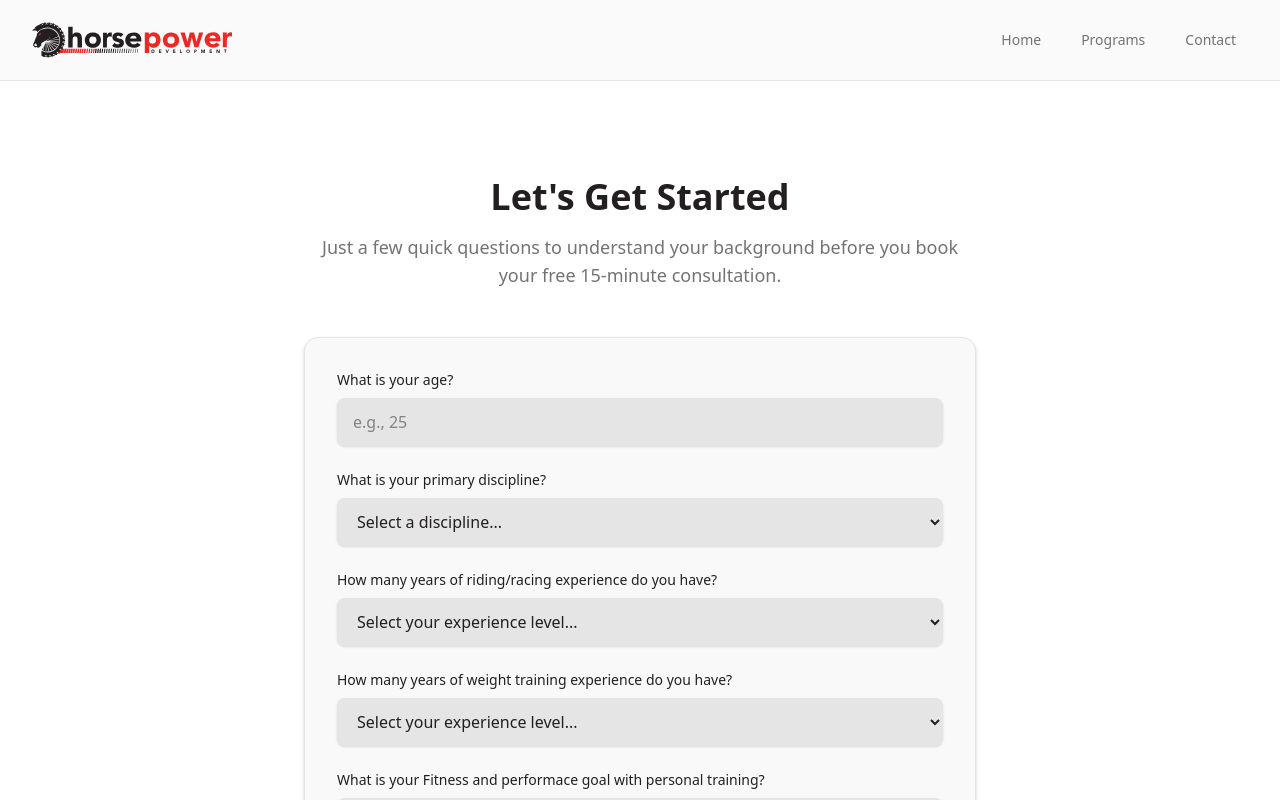
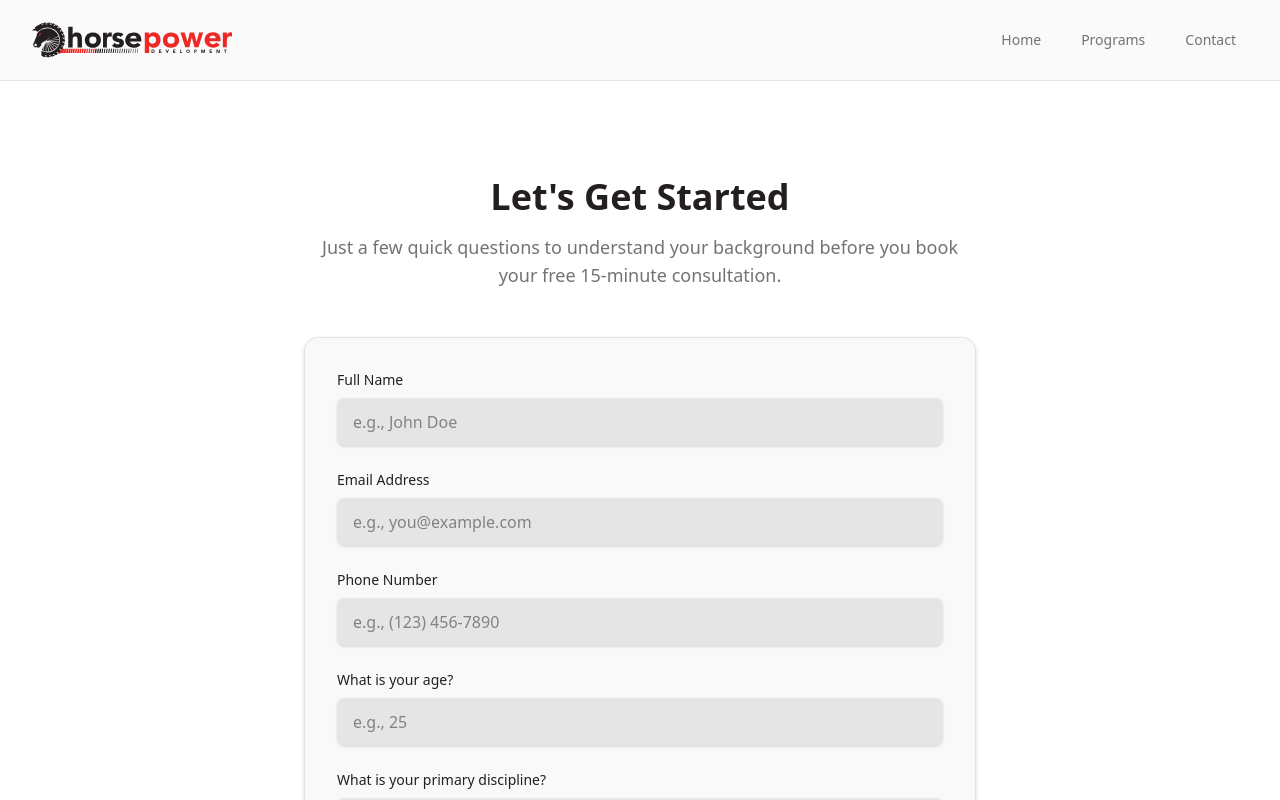
Before and after one commit to Tres3Sillings/horsepowerdevelopment, a React (Vite) app: page /intro-call in a window 1280 px wide. Shown: the top 800 px of the page. Built offline with nearby package versions, Linux system fonts and the light colour scheme.

Commit message:
added Name, email, number to form

```diff
--- a/src/pages/IntroCallPage.jsx
+++ b/src/pages/IntroCallPage.jsx
@@ -32,6 +32,9 @@ export default function IntroCallPage() {
     const [formStatus, setFormStatus] = useState({ loading: false, error: '' });
 
     const [formData, setFormData] = useState({
+        name: '',
+        email: '',
+        phoneNumber: '',
         age: '',
         discipline: '',
         otherDiscipline: '',
@@ -113,6 +116,51 @@ export default function IntroCallPage() {
 
                             <form onSubmit={handleSubmit} className="mt-12 bg-card border border-border p-8 rounded-xl shadow-lg space-y-6">
                                 <input type="hidden" name="selectedPackage" value={formData.selectedPackage} />
+
+                                {/* Name */}
+                                <div>
+                                    <label htmlFor="name" className="block text-sm font-medium text-foreground mb-2">Full Name</label>
+                                    <input
+                                        type="text"
+                                        id="name"
+                                        name="name"
+                                        value={formData.name}
+                                        onChange={handleChange}
+                                        required
+                                        className="py-3 px-4 block w-full shadow-sm rounded-md bg-input border-border focus:ring-primary focus:border-primary"
+                                        placeholder="e.g., John Doe"
+                                    />
+                                </div>
+
+                                {/* Email */}
+                                <div>
+                                    <label htmlFor="email" className="block text-sm font-medium text-foreground mb-2">Email Address</label>
+                                    <input
+                                        type="email"
+                                        id="email"
+                                        name="email"
+                                        value={formData.email}
+                                        onChange={handleChange}
+                                        required
+                                        className="py-3 px-4 block w-full shadow-sm rounded-md bg-input border-border focus:ring-primary focus:border-primary"
+                                        placeholder="e.g., you@example.com"
+                                    />
+                                </div>
+
+                                {/* Phone Number */}
+                                <div>
+                                    <label htmlFor="phoneNumber" className="block text-sm font-medium text-foreground mb-2">Phone Number</label>
+                                    <input
+                                        type="tel"
+                                        id="phoneNumber"
+                                        name="phoneNumber"
+                                        value={formData.phoneNumber}
+                                        onChange={handleChange}
+                                        required
+                                        className="py-3 px-4 block w-full shadow-sm rounded-md bg-input border-border focus:ring-primary focus:border-primary"
+                                        placeholder="e.g., (123) 456-7890"
+                                    />
+                                </div>
 
                                 {/* Age */}
                                 <div>
```
